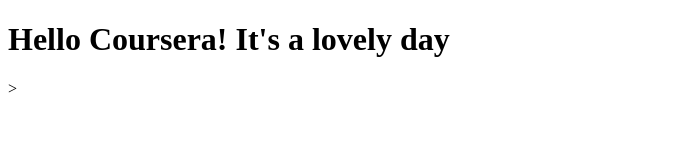
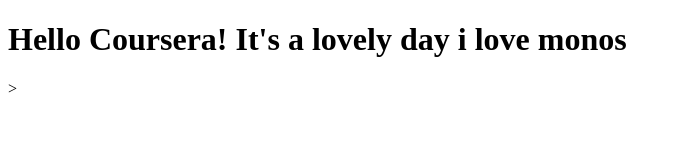
Before and after one commit to Youssefthabet10/HTML-javascript, a plain HTML site: page site/index.html in a window 1280 px wide. Shown: the whole page, without its empty margins (0-681 px from the left). Drawn offline with Linux system fonts and the light colour scheme.

Commit message:
model2-solution

```diff
--- a/site/index.html
+++ b/site/index.html
@@ -6,6 +6,7 @@
 	</title>
 </head>
 <body>
-<h1> Hello Coursera! It's a lovely day</h1>>
+<h1> Hello Coursera! It's a lovely day
+i love monos</h1>>
 </body>
 </html>
```
